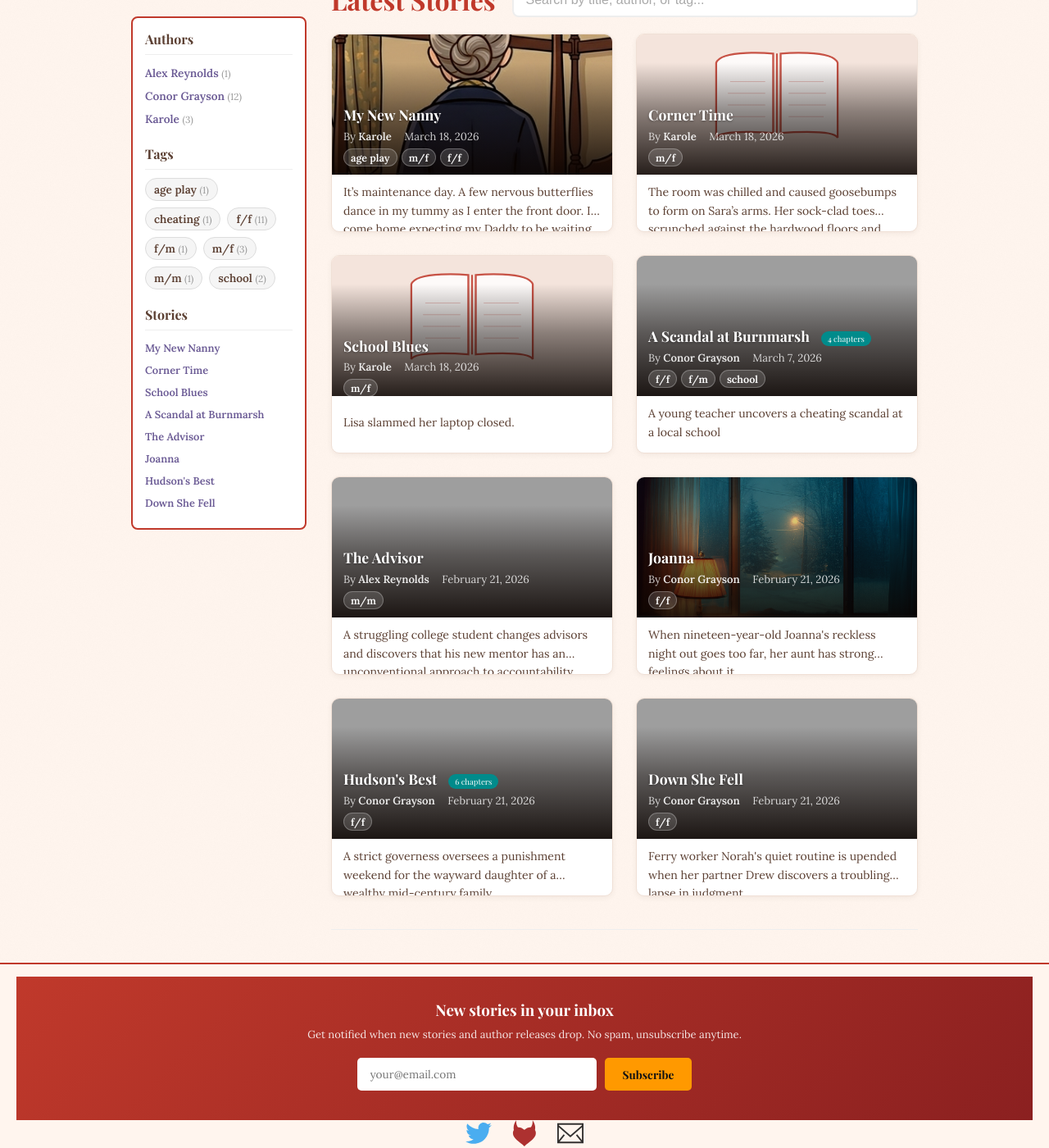
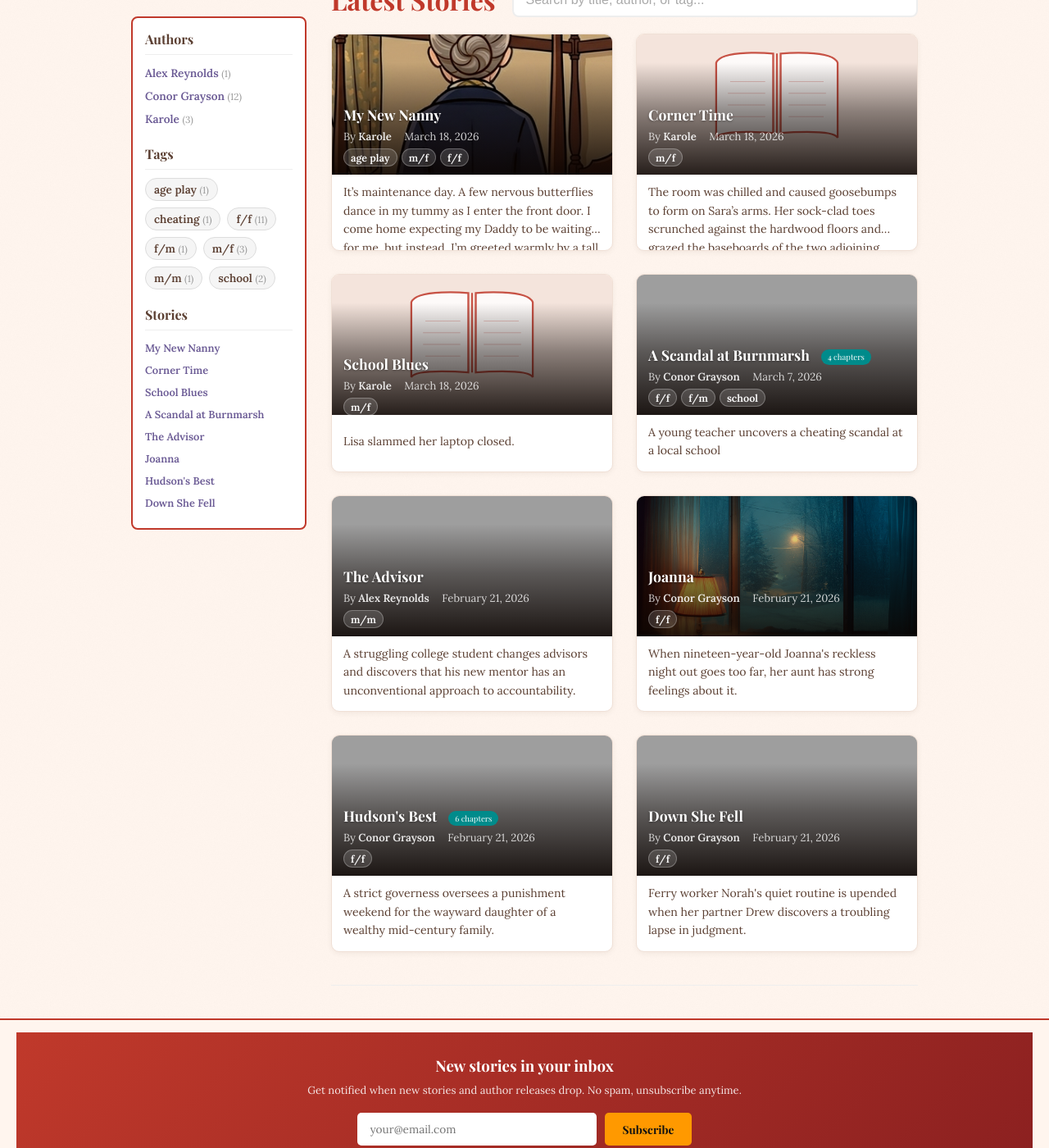
Before and after one commit to cheekypubs/cheekypubs.github.io, a Jekyll site: the page built from index.html, in a window 1280 px wide and 1400 px high, scrolled down 394 px. Shown: the whole window at 82% size. Built offline with Jekyll 4.4.1, drawn with Linux system fonts in a browser that asks for light colours; some web fonts are replaced.

Commit message:
Show 3 full excerpt lines; fix overlay z-index glitch
Co-Authored-By: Claude Sonnet 4.6 <noreply@anthropic.com>

```diff
--- a/assets/css/style.css
+++ b/assets/css/style.css
@@ -561,6 +561,7 @@ a {
     inset: 0;
     background: linear-gradient(to top, rgba(10, 3, 0, 0.88) 0%, rgba(10,3,0,0.45) 45%, transparent 80%);
     pointer-events: none;
+    z-index: 0;
 }
 
 .story-thumb img {
@@ -652,7 +653,7 @@ a {
     padding: 10px 14px 14px;
     font-size: 0.88em;
     display: -webkit-box;
-    -webkit-line-clamp: 2;
+    -webkit-line-clamp: 3;
     -webkit-box-orient: vertical;
     overflow: hidden;
     min-width: 0;
@@ -1190,10 +1191,6 @@ a {
 
     .story-list {
         grid-template-columns: 1fr;
-    }
-
-    .story-excerpt {
-        -webkit-line-clamp: 2;
     }
 
     .story-title {
```
